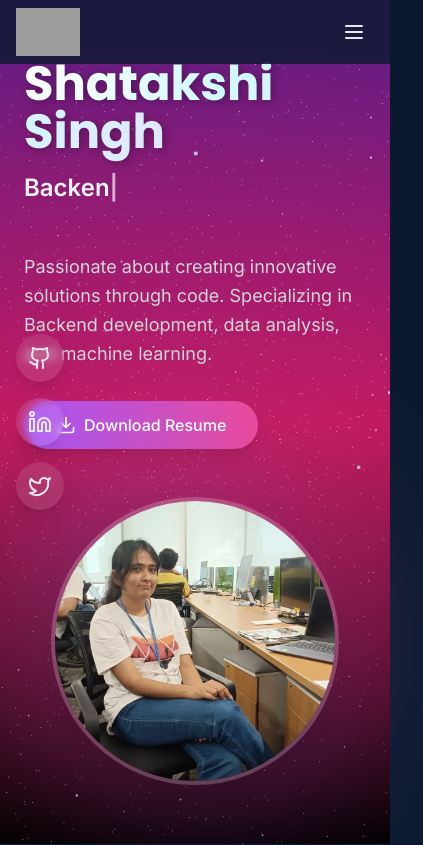
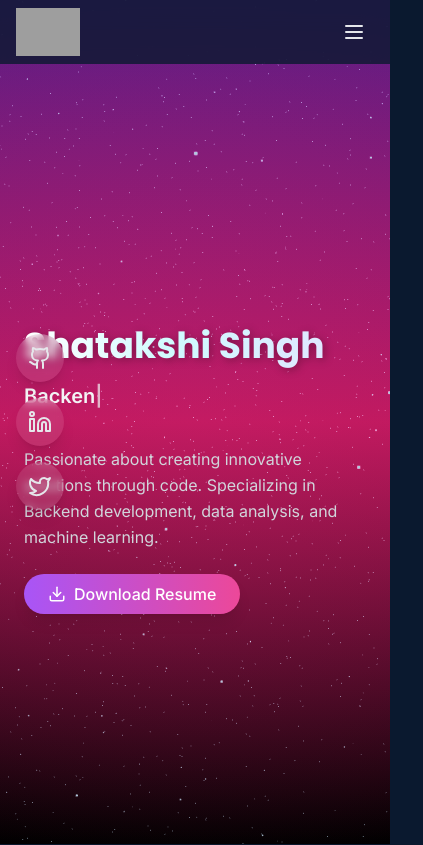
Before and after one commit to shatakshisingh28/Shatakshi_Portfolio, a React (Vite) app: page / in a window 390 px wide. Shown: the top 845 px of the page, 423 px wide, since content can reach past the window. Built offline with nearby package versions, Linux system fonts and the light colour scheme; grey boxes are pictures that could not be loaded.

Commit message:
Update Hero.tsx

```diff
--- a/src/components/Hero.tsx
+++ b/src/components/Hero.tsx
@@ -5,9 +5,8 @@ import { TypewriterText } from './TypewriterText';
 
 function Hero() {
   return (
-    <section id="home" className="relative min-h-screen flex items-center justify-center px-6 md:px-36 text-center md:text-left">
+    <section id="home" className="relative min-h-screen flex items-center justify-center px-6 md:px-36 text-center md:text-left pt-24 sm:pt-16">
       <div className="max-w-7xl mx-auto grid md:grid-cols-2 gap-12 items-center">
-
         {/* Left Section - Text Content */}
         <motion.div
           initial={{ opacity: 0, x: -50 }}
@@ -15,59 +14,54 @@ function Hero() {
           transition={{ duration: 0.8 }}
           className="text-left"
         >
-          <h1 className="text-5xl md:text-6xl font-poppins font-bold mb-4 relative">
+          <h1 className="text-4xl sm:text-5xl md:text-6xl font-poppins font-bold mb-4 relative">
             {/* Shadow layer underneath */}
             <span className="absolute top-0.5 left-0.5 text-black/30 blur-sm z-0">
               Shatakshi Singh
             </span>
-
             {/* Main text with gradient */}
             <span className="bg-clip-text text-transparent bg-gradient-to-r from-white via-cyan-100 to-indigo-100 relative z-10">
               Shatakshi Singh
             </span>
           </h1>
-
-          <div className="h-20">
+          <div className="h-16 sm:h-20">
             <TypewriterText
               texts={[
                 "Backend Developer",
                 "Data Analyst",
                 "Machine Learning Engineer"
               ]}
-              className="text-2xl md:text-3xl font-semibold text-gray-100"
+              className="text-xl sm:text-2xl md:text-3xl font-semibold text-gray-100"
             />
           </div>
-
           <motion.p
             initial={{ opacity: 0 }}
             animate={{ opacity: 1 }}
             transition={{ delay: 0.3 }}
-            className="text-gray-300 text-lg md:text-xl mb-8 max-w-lg leading-relaxed"
+            className="text-gray-300 text-base sm:text-lg md:text-xl mb-6 sm:mb-8 max-w-lg leading-relaxed"
           >
             Passionate about creating innovative solutions through code. Specializing in Backend development, data analysis, and machine learning.
           </motion.p>
-
           {/* Download Resume Button */}
           <motion.a
             href="/ShatakshiSingh_InternshalaResume (2).pdf"
             download
-            className="group relative inline-flex items-center px-8 py-3 rounded-full bg-gradient-to-r from-purple-500 to-pink-500 text-white font-medium shadow-lg transition-transform hover:scale-110"
+            className="group relative inline-flex items-center px-6 sm:px-8 py-2 sm:py-3 rounded-full bg-gradient-to-r from-purple-500 to-pink-500 text-white font-medium shadow-lg transition-transform hover:scale-110"
             whileHover={{ scale: 1.05 }}
             whileTap={{ scale: 0.95 }}
           >
             <span className="absolute inset-0 bg-gradient-to-r from-primary via-purple-500 to-pink-500 opacity-0 group-hover:opacity-100 transition-opacity rounded-full" />
-            <Download className="mr-2 relative z-10" size={20} />
+            <Download className="mr-2 relative z-10" size={18} />
             <span className="relative z-10">Download Resume</span>
-
           </motion.a>
         </motion.div>
 
-        {/* Right Section - Animated Profile Image */}
+        {/* Right Section - Animated Profile Image - Hidden on mobile */}
         <motion.div
           initial={{ opacity: 0, scale: 0.5 }}
           animate={{ opacity: 1, scale: 1 }}
           transition={{ duration: 0.8 }}
-          className="relative flex justify-center"
+          className="relative hidden md:flex justify-center"
         >
           <div className="relative w-72 h-72 md:w-80 md:h-80">
             <motion.div
@@ -88,7 +82,6 @@ function Hero() {
             </motion.div>
           </div>
         </motion.div>
-
       </div>
     </section>
   );
```
